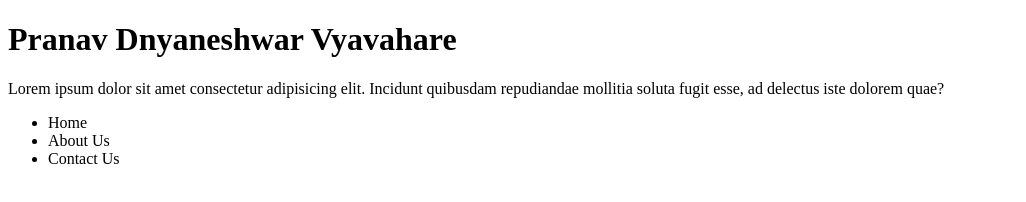
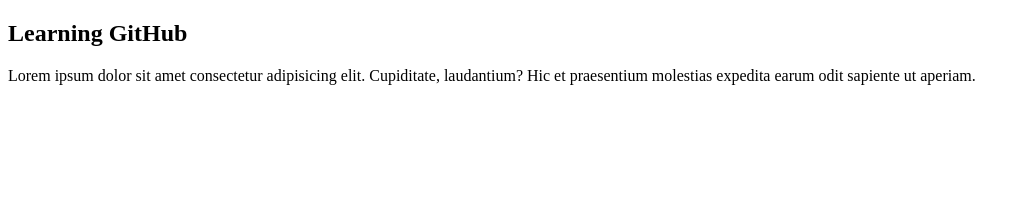
Before and after one commit to pranav2774/learn-git, a plain HTML site: page index.html in a window 1280 px wide. Shown: the whole page, without its empty margins (0-1026 px from the left). Drawn offline with Linux system fonts and the light colour scheme.

Commit message:
add index.html to codebase

```diff
--- a/index.html
+++ b/index.html
@@ -6,12 +6,7 @@
     <title>Learning GitHub</title>
 </head>
 <body>
-    <h1>Pranav Dnyaneshwar Vyavahare</h1>
-    <p>Lorem ipsum dolor sit amet consectetur adipisicing elit. Incidunt quibusdam repudiandae mollitia soluta fugit esse, ad delectus iste dolorem quae?</p>
-    <ul>
-        <li>Home</li>
-        <li>About Us</li>
-        <li>Contact Us</li>
-    </ul>
+    <h2>Learning GitHub</h2>
+    <p>Lorem ipsum dolor sit amet consectetur adipisicing elit. Cupiditate, laudantium? Hic et praesentium molestias expedita earum odit sapiente ut aperiam.</p>
 </body>
 </html>
```
